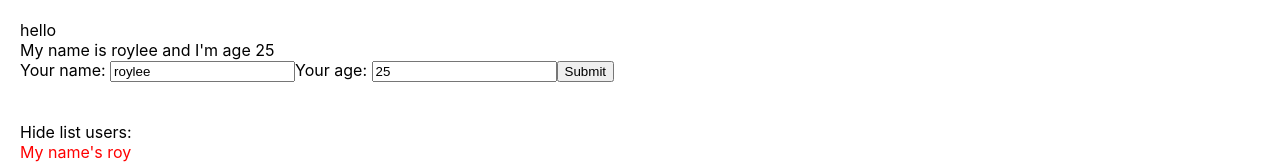
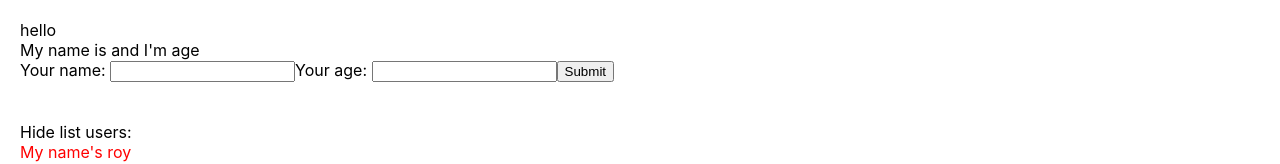
Before and after one commit to roymhung/Quizlet-web, a React (Create React App) app: page / in a window 1280 px wide. Shown: the top 164 px of the page. Built offline with nearby package versions, Linux system fonts and the light colour scheme.

Commit message:
Function as props - Truyền Hàm từ Cha Sang Con

```diff
--- a/src/components/UserInfor.js
+++ b/src/components/AddUserInfor.js
@@ -1,10 +1,10 @@
 import React from "react";
 
-class UserInfor extends React.Component {
+class AddUserInfor extends React.Component {
   state = {
-    name: "roylee",
+    name: "",
     address: "Ha Noi",
-    age: 25,
+    age: '',
   };
 
   handleOnChangeInput = (event) => {
@@ -24,8 +24,14 @@
   handleOnSubmit = (event) => {
     event.preventDefault();
     console.log(this.state);
-  };
 
+    this.props.handleAddNewUser({
+      id: Math.floor((Math.random()*100) + 1) + '-Random',
+      name:this.state.name,
+      age:this.state.age,
+    }
+    );
+  }
   // jsx
   render() {
     return (
@@ -51,4 +57,4 @@
     );
   }
 }
-export default UserInfor;
+export default AddUserInfor;
--- a/src/components/DisplayInfor.js
+++ b/src/components/DisplayInfor.js
@@ -1,5 +1,5 @@
 import React from "react";
-import UserInfor from "./UserInfor";
+import AddUserInfor from "./AddUserInfor";
 
 class DisplayInfor extends React.Component {
   state = {
@@ -26,7 +26,6 @@
               this.handleShowHide();
             }}
           >
-
             {this.state.isShowListUser === true
               ? "Hide list users:"
               : "Show list users:"}
--- a/src/components/MyComponent.js
+++ b/src/components/MyComponent.js
@@ -3,7 +3,7 @@
 
 import React from "react";
 import DisplayInfor from "./DisplayInfor";
-import UserInfor from "./UserInfor";
+import AddUserInfor from "./AddUserInfor";
 
 class MyComponent extends React.Component {
   state = {
@@ -14,15 +14,30 @@
     ],
   };
 
+  handleAddNewUser = (userObj) => {
+    console.log(">>>> check data from parent: ", userObj);
+    // c1(bad code)-use lodash
+    //let listUsersClone = [...this.state.listUsers];
+    // c1.1(bad code)
+    // let listUsersNew =this.state.listUsers;
+    // listUsersNew.unshift(userObj);
+    // this.setState({
+    //   listUsers: listUsersNew
+    // })
+    // c2
+    this.setState({
+      listUsers:[...this.state.listUsers, userObj]
+    })
+  };
   // jsx
   render() {
     //DRY: don't-repeat youseft
     return (
       <div>
-        <UserInfor />
+        <AddUserInfor handleAddNewUser={this.handleAddNewUser} />
         <br />
         <br />
-        <DisplayInfor listUsers={this.state.listUsers}/>
+        <DisplayInfor listUsers={this.state.listUsers} />
       </div>
     );
   }
```
